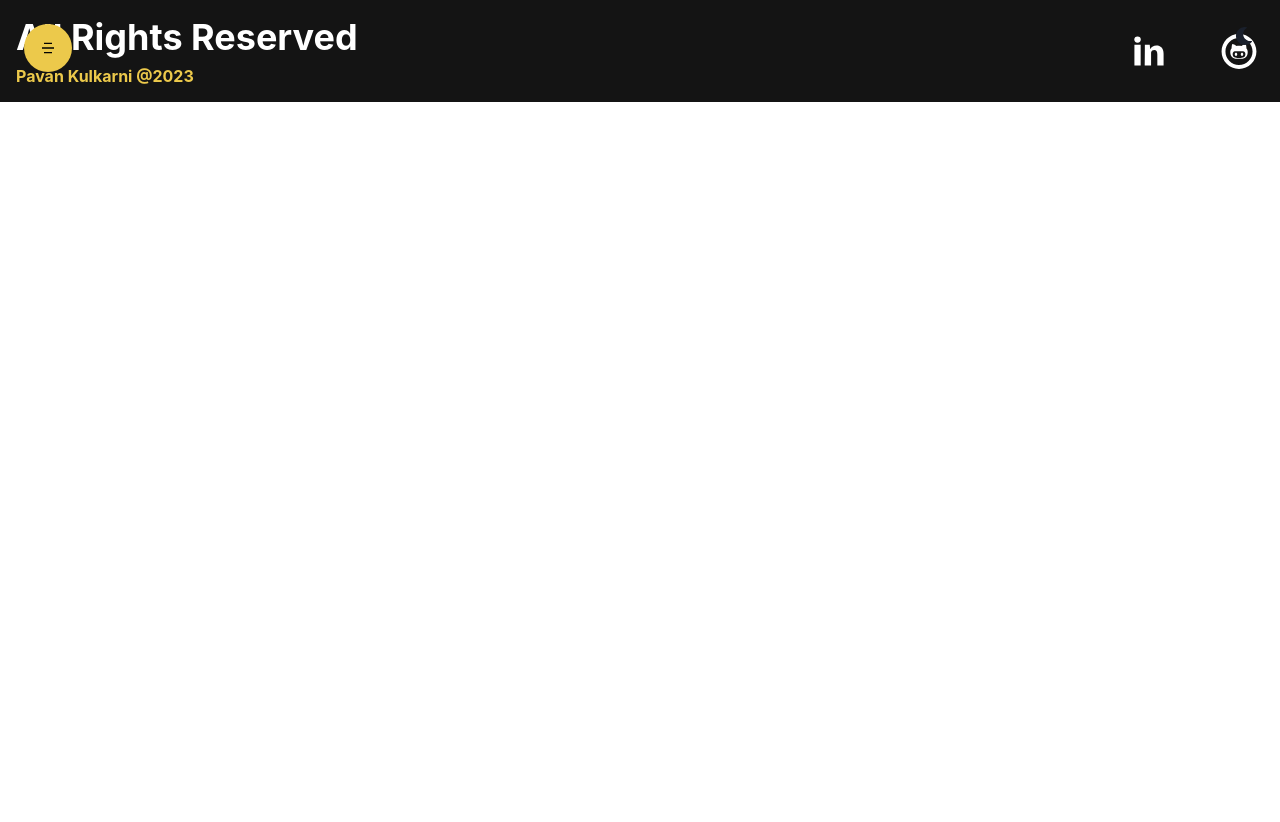
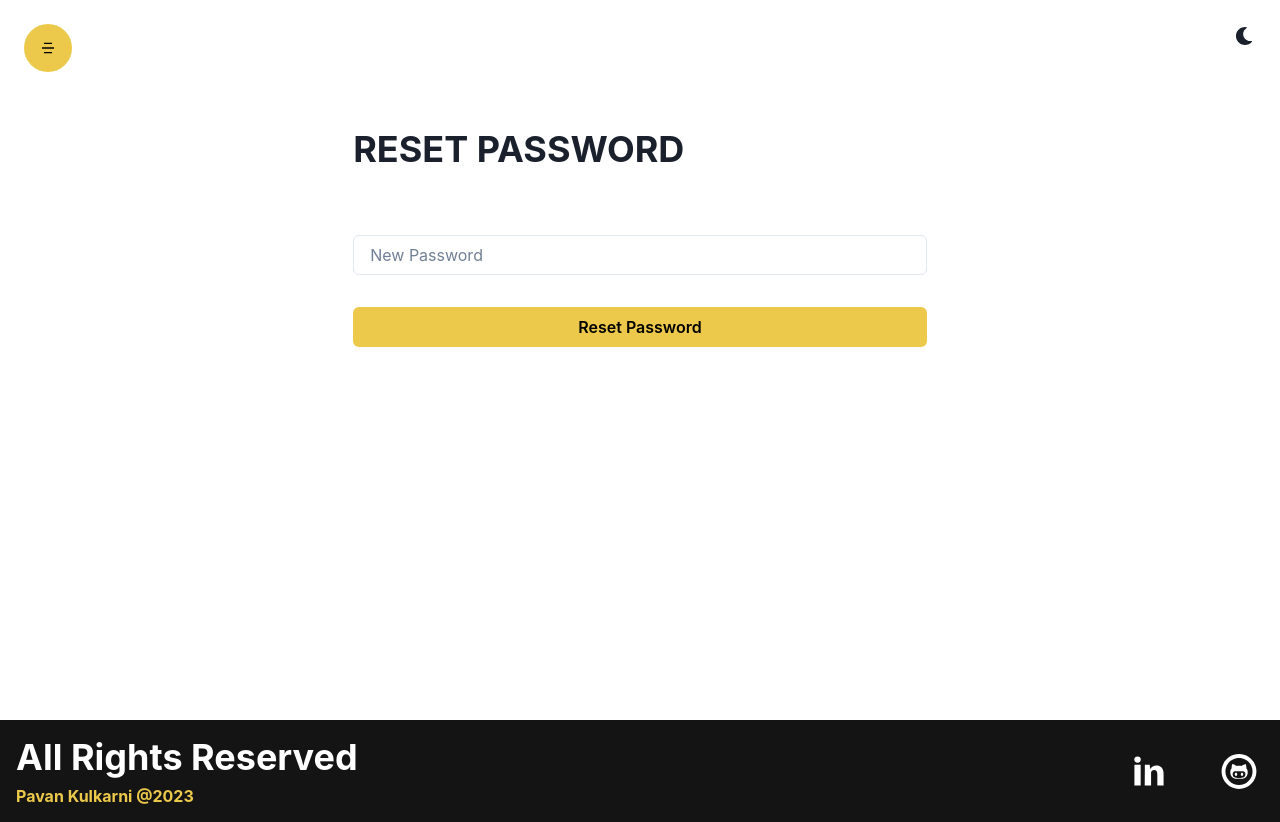
Before and after one commit to pavandeveloperr/TechMate, a React (Create React App) app in the folder techmate-frontend/: page /resetpassword/1 in a window 1280 px wide. Before the commit the page ends 800 px from the top, so only its background shows below. Built offline with nearby package versions, Linux system fonts and the light colour scheme.

Commit message:
feat : forget and reset password pages

```diff
--- a/techmate-frontend/src/App.js
+++ b/techmate-frontend/src/App.js
@@ -6,6 +6,8 @@ import Header from './components/layout/Header/Header';
 import Home from './components/Home/Home';
 import Login from './components/Auth/Login';
 import Register from './components/Auth/Register';
+import ForgetPassword from './components/Auth/ForgetPassword';
+import ResetPassword from './components/Auth/ResetPassword';
 
 function App() {
 
@@ -17,6 +19,9 @@ function App() {
         <Route path='/courses' element={<Courses />}/>
         <Route path='/login' element={<Login />}/>
         <Route path='/register' element={<Register />}/>
+        <Route path='/forgetpassword' element={<ForgetPassword />}/>
+
+        <Route path='/resetpassword/:token' element={<ResetPassword />}/>
       </Routes>
         <Footer />
     </Router>
--- /dev/null
+++ b/techmate-frontend/src/components/Auth/ForgetPassword.jsx
@@ -0,0 +1,35 @@
+import { Button, Container, Heading, Input, VStack } from '@chakra-ui/react'
+import React, { useState } from 'react'
+
+const ForgetPassword = () => {
+  const [email, setEmail] = useState("")
+  return (
+    <Container py={"16"} height={"90vh"}>
+      <form>
+        <Heading
+          children="Forget Password"
+          my="16"
+          textTransForm={"uppercase"}
+          textAlign={["center", "left"]} />
+
+        <VStack spacing={"8"}>
+          <Input
+            required
+            value={email}
+            onChange={e => setEmail(e.target.value)}
+            placeholder="abc@gmail.com"
+            type={'email'}
+            focusBorderColor="yellow.500"
+          />
+          <Button type='submit' w={'full'} colorScheme="yellow">
+            Send Reset Link
+          </Button>
+        </VStack>
+      </form>
+    </Container>
+
+
+  )
+}
+
+export default ForgetPassword
--- /dev/null
+++ b/techmate-frontend/src/components/Auth/ResetPassword.jsx
@@ -0,0 +1,42 @@
+import { Button, Container, Heading, Input, VStack } from '@chakra-ui/react'
+import React, { useState } from 'react'
+import { useParams } from 'react-router-dom';
+
+const ResetPassword = () => {
+    const [password, setPassword] = useState("");
+
+    const params = useParams('');
+
+    console.log(params.token);
+
+    return (
+        <Container py={"16"} height={"90vh"}>
+            <form>
+                <Heading
+                    children="Reset Password"
+                    my="16"
+                    textTransform={"uppercase"}
+                    textAlign={["center", "left"]} />
+
+                <VStack spacing={"8"}>
+                    <Input
+                        required
+                        value={password}
+                        onChange={e => setPassword(e.target.value)}
+                        placeholder="New Password"
+                        type={'password'}
+                        focusBorderColor="yellow.500"
+                    />
+                    <Button type='submit' w={'full'} colorScheme="yellow">
+                        Reset Password
+                    </Button>
+                </VStack>
+            </form>
+        </Container>
+
+
+    )
+}
+
+
+export default ResetPassword
```
